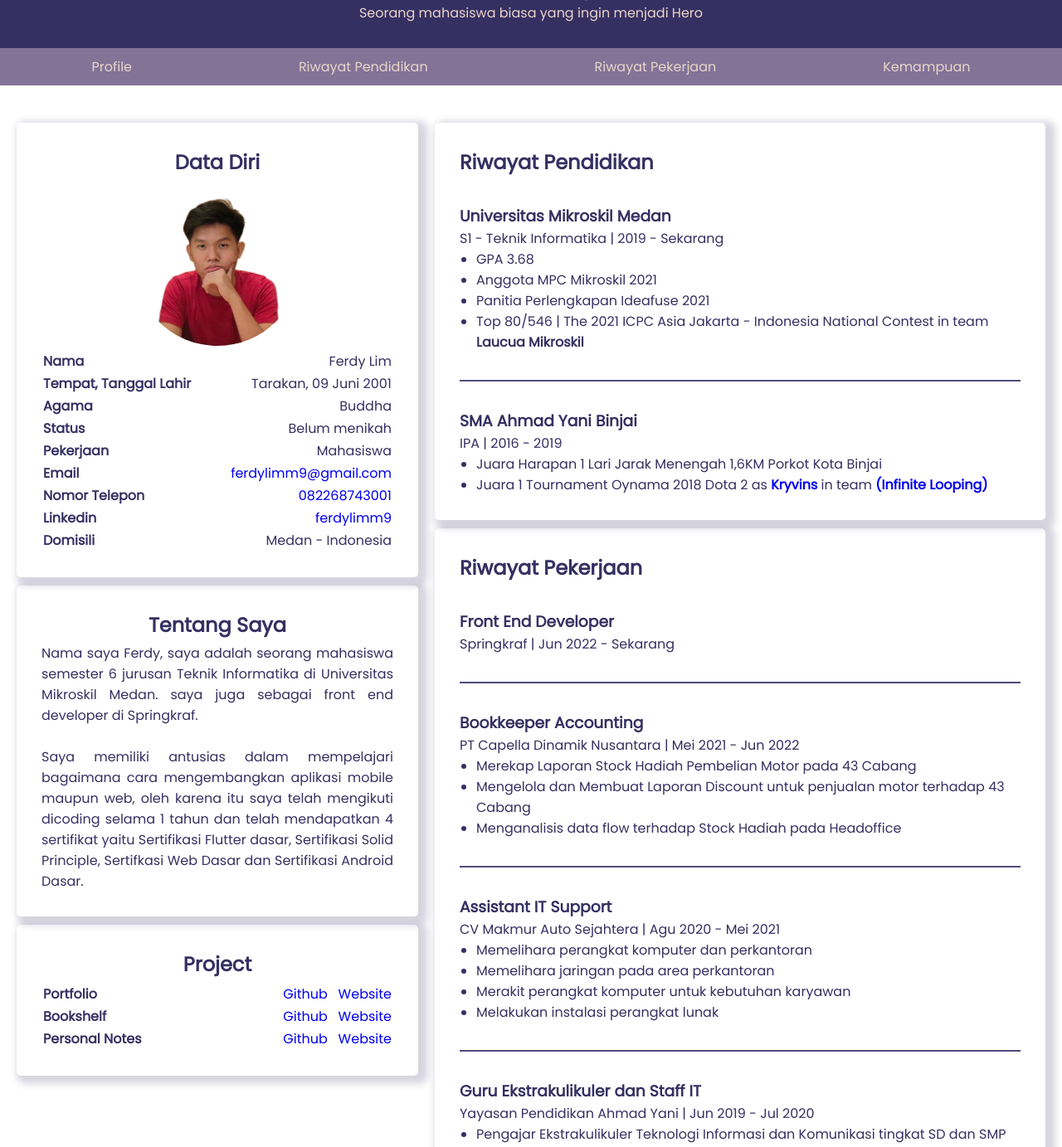
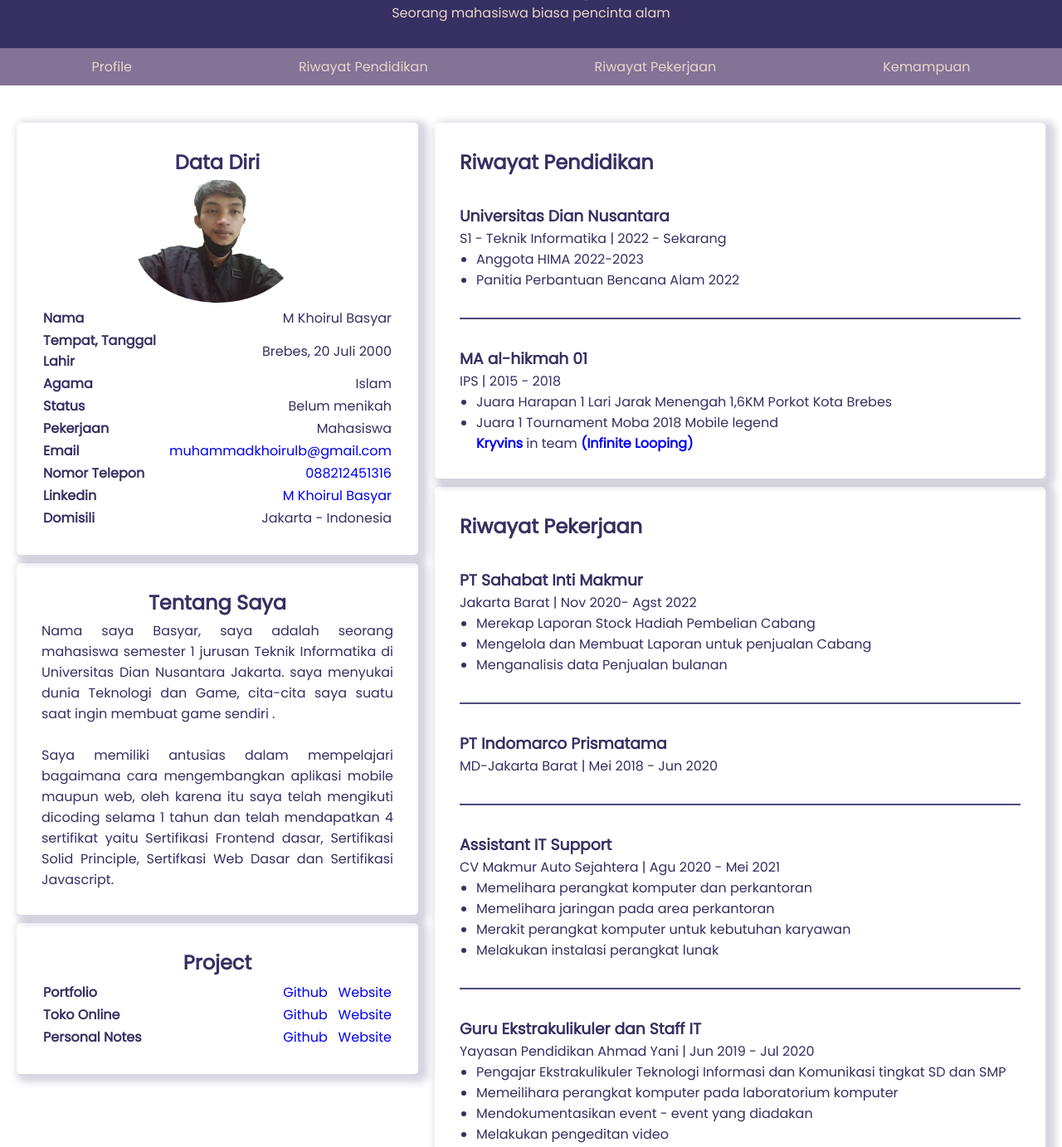
Before and after one commit to mbasyar/cv_mbasyar, a website: page index.html in a window 1280 px wide. Shown: the part 62-1445 px from the top of the page at 83% size. Drawn offline with Linux system fonts and the light colour scheme.

Commit message:
menambahkan file index.html dan gambar

```diff
--- a/index.html
+++ b/index.html
@@ -7,7 +7,7 @@
     <link rel="stylesheet" href="style/style.css" />
     <script src="https://kit.fontawesome.com/4c2caa1f1e.js" crossorigin="anonymous"></script>
 
-    <title>Portfolio - Ferdy Lim</title>
+    <title>Portfolio - M Khoirul Basyar</title>
   </head>
   <body onchange="dropdown()">
     <div id="overlay" onclick="overlayClick()">
@@ -19,7 +19,7 @@
     <header>
       <section>
         <h1>Hello Welcome To My Portfolio</h1>
-        <p>Seorang mahasiswa biasa yang ingin menjadi Hero</p>
+        <p>Seorang mahasiswa biasa pencinta alam</p>
       </section>
       <nav>
         <a id="menu" onclick="overlay()">Menu</a>
@@ -38,23 +38,23 @@
           <section class="card" id="about">
             <h2>Data Diri</h2>
             <img
-              src="/assets/img/profile-picture.png"
+              src="basyar.png"
               alt="Foto Profil"
               class="circle-img profile-img"
-              onclick="alert('ini foto')"
+              onclick="alert('ini foto belum mandi :v')"
             />
             <table>
               <tr>
                 <th>Nama</td>
-                <td>Ferdy Lim</td>
+                <td>M Khoirul Basyar</td>
               </tr>
               <tr>
                 <th>Tempat, Tanggal Lahir</th>
-                <td>Tarakan, 09 Juni 2001</td>
+                <td>Brebes, 20 Juli 2000</td>
               </tr>
               <tr>
                 <th>Agama</th>
-                <td>Buddha</td>
+                <td>Islam</td>
               </tr>
               <tr>
                 <th>Status</th>
@@ -66,34 +66,34 @@
               </tr>
               <tr>
                 <th>Email</th>
-                <td><a href="mailto:ferdylimm9@gmail.com">ferdylimm9@gmail.com</a></td>
+                <td><a href="mailto:ferdylimm9@gmail.com">muhammadkhoirulb@gmail.com</a></td>
               </tr>
               <tr>
                 <th>Nomor Telepon</th>
-                <td><a href="tel:+6282268743001">082268743001</a></td>
+                <td><a href="tel:+6282268743001">088212451316</a></td>
               </tr>
               <tr>
                 <th>Linkedin</th>
-                <td><a href="https://www.linkedin.com/in/ferdylimm9/">ferdylimm9</a></td>
+                <td><a href="https://www.linkedin.com/in/ferdylimm9/">M Khoirul Basyar</a></td>
               </tr>
               <tr>
                 <th>Domisili</th>
-                <td>Medan - Indonesia</td>
+                <td>Jakarta - Indonesia</td>
               </tr>
             </table>
           </section>
           <section class="card">
             <h2>Tentang Saya</h2>
             <p>
-              Nama saya Ferdy, saya adalah seorang mahasiswa semester 6 jurusan
-              Teknik Informatika di Universitas Mikroskil Medan. saya juga sebagai
-              front end developer di Springkraf.
-              <br>
-              <br>
+              Nama saya Basyar, saya adalah seorang mahasiswa semester 1 jurusan
+              Teknik Informatika di Universitas Dian Nusantara Jakarta. saya menyukai dunia Teknologi dan Game, cita-cita saya suatu saat ingin membuat game sendiri .
+              <br/>
+
+              <br/>
               Saya memiliki antusias dalam mempelajari bagaimana cara mengembangkan aplikasi mobile maupun web, oleh karena itu
               saya telah mengikuti dicoding selama 1 tahun dan telah mendapatkan 4
-              sertifikat yaitu Sertifikasi Flutter dasar, Sertifikasi Solid
-              Principle, Sertifkasi Web Dasar dan Sertifikasi Android Dasar.
+              sertifikat yaitu Sertifikasi Frontend dasar, Sertifikasi Solid
+              Principle, Sertifkasi Web Dasar dan Sertifikasi Javascript.
             </p>
           </section>
           <section class="card">
@@ -104,15 +104,15 @@
                 <td>
                   <a href="https://github.com/ferdylimmm9/portfolio">Github</a>
                   &nbsp;
-                  <a href="https://portfolio-ferdy.netlify.app/">Website</a>
+                  <a href="https://naruto.muhammad-khoi13.repl.co">Website</a>
                 </td>
               </tr>
               <tr>
-                <th>Bookshelf</th>
+                <th>Toko Online</th>
                 <td>
                   <a href="https://github.com/ferdylimmm9/bookshelf-app">Github</a>
                   &nbsp;
-                  <a href="https://bookshelf-app-ferdy.netlify.app/">Website</a>
+                  <a href="https://toko-1.basyarrr.repl.co">Website</a>
                 </td>
               </tr>
               <tr>
@@ -132,35 +132,34 @@
           <h2>Riwayat Pendidikan</h2>
           <br />
           <section>
-            <h3 class="school">Universitas Mikroskil Medan</h3>
+            <h3 class="school">Universitas Dian Nusantara</h3>
             <p>
               <span class="jurusan">S1 - Teknik Informatika</span> |
-              <span class="year">2019 - Sekarang</span>
+              <span class="year">2022 - Sekarang</span>
             </p>
             <ul>
-              <li>GPA 3.68</li>
-              <li>Anggota MPC Mikroskil 2021</li>
-              <li>Panitia Perlengkapan Ideafuse 2021</li>
-              <li>
-                  Top 80/546 | The 2021 ICPC Asia Jakarta - Indonesia National Contest in team <b>Laucua Mikroskil</b>
-              </li>
+
+              <li>Anggota HIMA 2022-2023</li>
+              <li>Panitia Perbantuan Bencana Alam 2022</li>
+
+
             </ul>
           </section>
           <br />
           <hr />
           <br />
           <section>
-            <h3 class="school">SMA Ahmad Yani Binjai</h3>
+            <h3 class="school">MA al-hikmah 01</h3>
             <p>
-              <span class="jurusan">IPA</span> |
-              <span class="year">2016 - 2019</span>
+              <span class="jurusan">IPS</span> |
+              <span class="year">2015 - 2018</span>
             </p>
             <ul>
               <li>
-                Juara Harapan 1 Lari Jarak Menengah 1,6KM Porkot Kota Binjai
+                Juara Harapan 1 Lari Jarak Menengah 1,6KM Porkot Kota Brebes
               </li>
               <li>
-                Juara 1 Tournament Oynama 2018 Dota 2 as
+                Juara 1 Tournament Moba 2018 Mobile legend </li>
                 <a href="https://yamisok.com/players/kryvins" target="_blank"><b>Kryvins</b></a> in team
                 <a href="https://yamisok.com/teams/infinite-looping" target="_blank"><b>(Infinite Looping)</b></a>
               </li>
@@ -171,21 +170,21 @@
             <h2>Riwayat Pekerjaan</h2>
             <br>
             <section>
-                <h3>Front End Developer</h3>
-                <p><span class="perusahaan">Springkraf</span> | <span class="year">Jun 2022 - Sekarang</span></p>
-                <ul></ul>
+                <h3>PT Sahabat Inti Makmur</h3>
+                <p><span class="perusahaan">Jakarta Barat </span> | <span class="year">Nov 2020- Agst 2022</span></p>
+                <ul>
+                  <li>Merekap Laporan Stock Hadiah Pembelian Cabang</li>
+                  <li>Mengelola dan Membuat Laporan untuk penjualan Cabang</li>
+                  <li>Menganalisis data Penjualan bulanan</li>
+              </ul>
             </section>
             <br />
             <hr />
             <br />
             <section>
-                <h3>Bookkeeper Accounting</h3>
-                <p><span class="perusahaan">PT Capella Dinamik Nusantara</span> | <span class="year">Mei 2021 - Jun 2022</span></p>
-                <ul>
-                    <li>Merekap Laporan Stock Hadiah Pembelian Motor pada 43 Cabang</li>
-                    <li>Mengelola dan Membuat Laporan Discount untuk penjualan motor terhadap 43 Cabang</li>
-                    <li>Menganalisis data flow terhadap Stock Hadiah pada Headoffice</li>
-                </ul>
+                <h3>PT Indomarco Prismatama</h3>
+                <p><span class="perusahaan">MD-Jakarta Barat</span> | <span class="year">Mei 2018 - Jun 2020</span></p>
+
             </section>
             <br />
             <hr />
@@ -282,7 +281,7 @@
       </div>
     </main>
     <footer>
-      <p>&copy;2022 <a href="mailto:ferdylimm9@gmail.com">ferdylimm9@gmail.com</a> | Dicoding 2022</p>
+      <p>&copy;2022 <a href="mailto:ferdylimm9@gmail.com">M Khoirul Basyar.com</a> | Dicoding 2022</p>
     </footer>
     <script src="assets/script.js"></script>
   </body>
```
Also changed, not shown: basyar.png (added).
